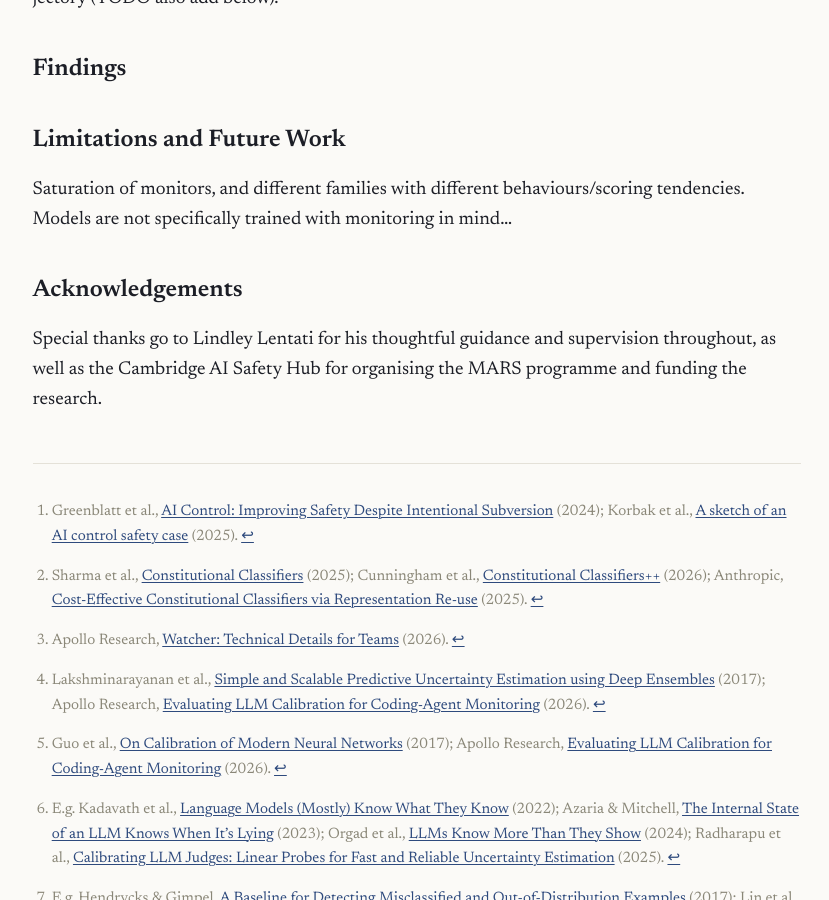
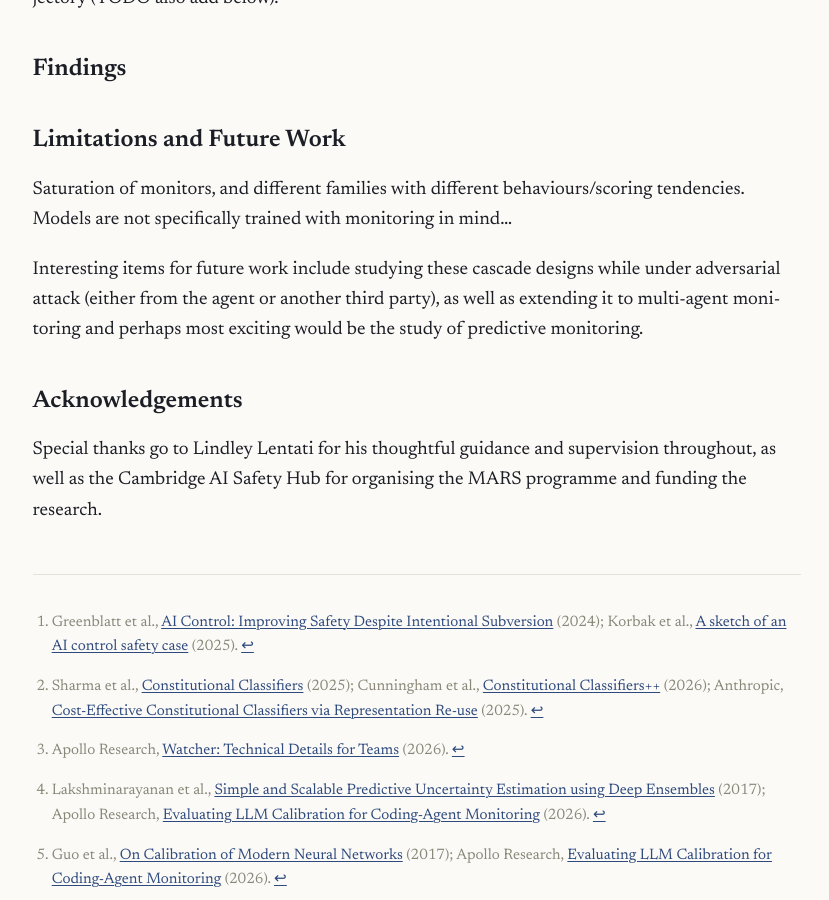
Before and after one commit to m-crabb/m-crabb.github.io, a Jekyll site: the page built from _posts/2026-11-09-leveraging-uncertainty-for-monitoring-in-ai-control.md, in a window 1280 px wide and 900 px high, scrolled down 2788 px. Shown: the whole window, without its empty margins (216-1045 px from the left). Built offline with Jekyll 4.4.1, drawn with Linux system fonts in a browser that asks for light colours.

Commit message:
content: future work

```diff
--- a/_posts/2026-11-09-leveraging-uncertainty-for-monitoring-in-ai-control.md
+++ b/_posts/2026-11-09-leveraging-uncertainty-for-monitoring-in-ai-control.md
@@ -38,6 +38,8 @@
 Saturation of monitors, and different families with different behaviours/scoring tendencies.
 Models are not specifically trained with monitoring in mind...
 
+Interesting items for future work include studying these cascade designs while under adversarial attack (either from the agent or another third party), as well as extending it to multi-agent monitoring and perhaps most exciting would be the study of predictive monitoring.
+
 ## Acknowledgements
 
 Special thanks go to Lindley Lentati for his thoughtful guidance and supervision throughout, as well as the Cambridge AI Safety Hub for organising the MARS programme and funding the research.
```
